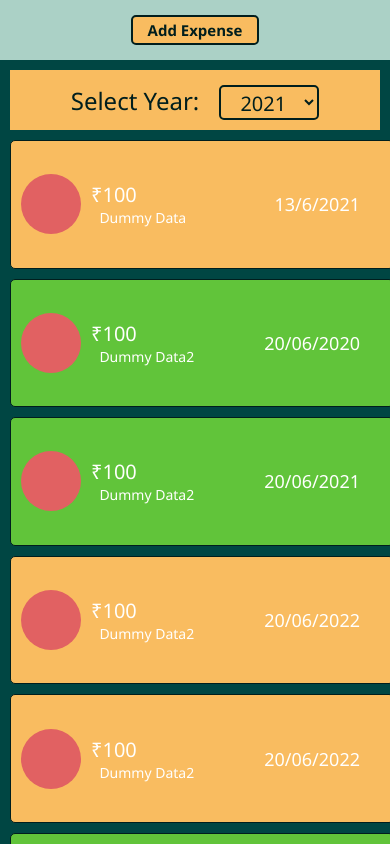
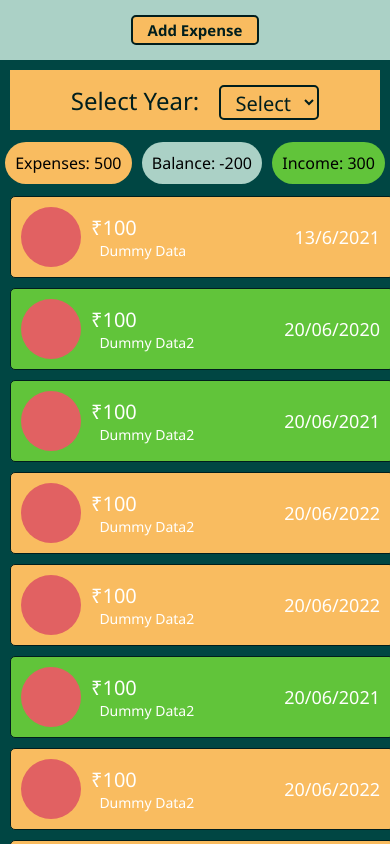
Before and after one commit to Puneet56/expense-host, a React (Create React App) app: page / in a window 390 px wide. Shown: the top 844 px of the page. Built offline with nearby package versions, Linux system fonts and the light colour scheme.

Commit message:
added sum of income and expenses

```diff
--- a/src/components/ExpenseFilter.js
+++ b/src/components/ExpenseFilter.js
@@ -15,7 +15,7 @@ const ExpenseFilter = ({ data, year }) => {
 					Select Year:
 				</label>
 				<select
-					defaultValue="2021"
+					defaultValue="Select"
 					className="filter-form__year"
 					id="y"
 					name="y"
--- a/src/components/ExpenseItem.css
+++ b/src/components/ExpenseItem.css
@@ -56,9 +56,11 @@
 
 @media (max-width: 480px) {
 	.expense-item__time-div {
+		right: 10px;
 		font-size: 18px;
 	}
-	.expense-item {
+	.income,
+	.expense {
 		height: 80px;
 	}
 
--- a/src/components/Expenses.js
+++ b/src/components/Expenses.js
@@ -1,5 +1,6 @@
 import ExpenseItem from "./ExpenseItem";
 import ExpenseFilter from "./ExpenseFilter";
+import ExpensesSum from "./Sum";
 import { useState } from "react";
 import "./Expenses.css";
 
@@ -23,6 +24,7 @@ const Expenses = ({ data }) => {
 		<>
 			<ExpenseFilter data={data} year={filterhandler} />
 			<div>
+				<ExpensesSum data={newArray} />
 				{newArray.map((expense) => (
 					<ExpenseItem key={expense.id} data={expense} />
 				))}
--- /dev/null
+++ b/src/components/Sum.css
@@ -0,0 +1,36 @@
+.sum-div {
+	display: flex;
+	flex-direction: row;
+	align-items: center;
+	justify-content: space-around;
+}
+
+.expense-sum,
+.income-sum,
+.balance {
+	margin: 15px;
+	width: fit-content;
+	background-color: #f9bc60;
+	padding: 10px 25px;
+	font-size: 24px;
+	border-radius: 40px;
+}
+.income-sum {
+	background-color: #61c43a;
+}
+
+.balance {
+	background-color: #abd1c6;
+}
+
+@media (max-width: 480px) {
+	.expense-sum,
+	.income-sum,
+	.balance {
+		margin: 2px;
+		width: fit-content;
+		font-size: 16px;
+		padding: 10px 10px;
+		border-radius: 40px;
+	}
+}
--- /dev/null
+++ b/src/components/Sum.js
@@ -0,0 +1,23 @@
+import "./Sum.css";
+const ExpensesSum = (props) => {
+	let income = 0;
+	let expenses = 0;
+
+	for (let d of props.data) {
+		if (d.type === "expense") {
+			expenses += Number(d.amount);
+		} else {
+			income += Number(d.amount);
+		}
+	}
+
+	return (
+		<div className="sum-div">
+			<div className="expense-sum">Expenses: {expenses}</div>
+			<div className="balance">Balance: {income - expenses}</div>
+			<div className="income-sum">Income: {income}</div>
+		</div>
+	);
+};
+
+export default ExpensesSum;
```
